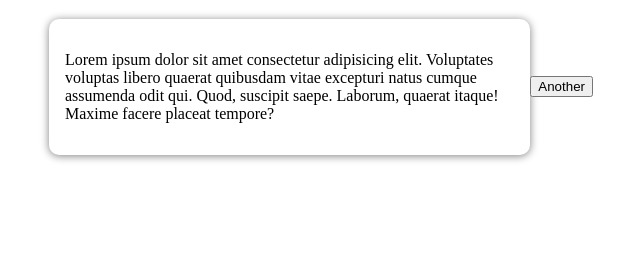
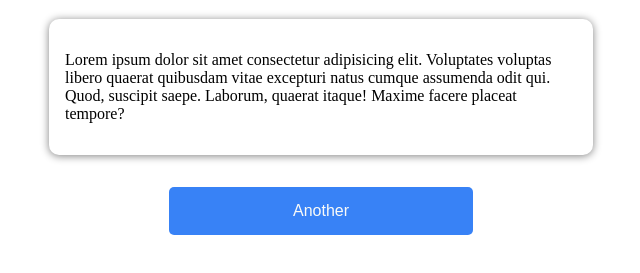
Before and after one commit to tsfoverlord/yoda-advices, a plain HTML site: page index.html in a window 1280 px wide. Shown: the part 93-366 px from the top of the page, without its empty margins (319-959 px from the left). Drawn offline with Linux system fonts and the light colour scheme.

Commit message:
Style button

```diff
--- a/style.css
+++ b/style.css
@@ -14,6 +14,8 @@ h1 {
 
 .container {
     display: flex;
+    flex-direction: column;
+    gap:2rem;
     justify-content: space-around;
     align-items: center;
 }
@@ -24,5 +26,14 @@ h1 {
     padding: 1rem;
     box-shadow: grey 0px 1px 8px 0px;
     border-radius: 10px;
+}
 
+button {
+    width: 19rem;
+    height: 3rem;
+    font-size: 1rem;
+    background-color: #3882F6;
+    border-radius: 5px;
+    border-style: none;
+    color: #F9FAF8;
 }
```
